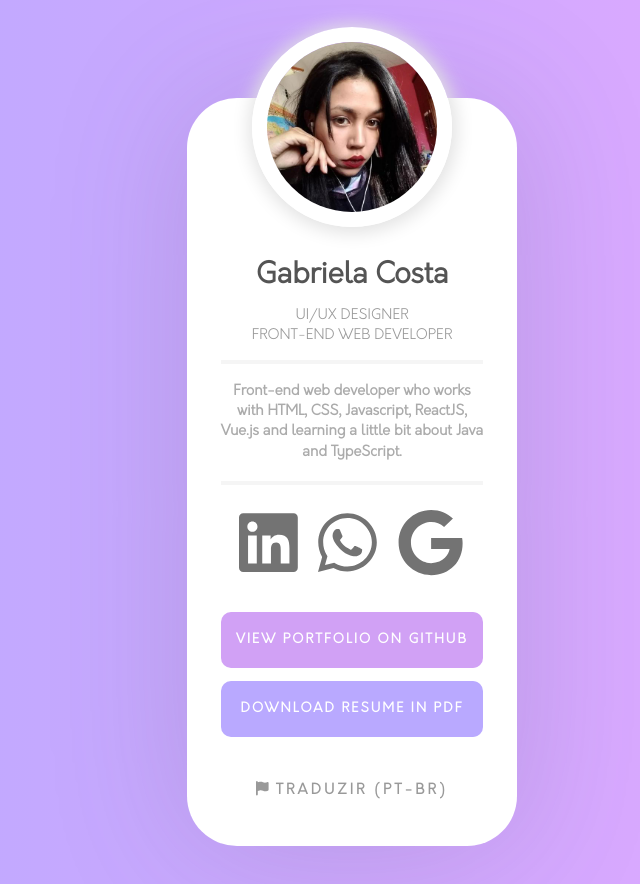
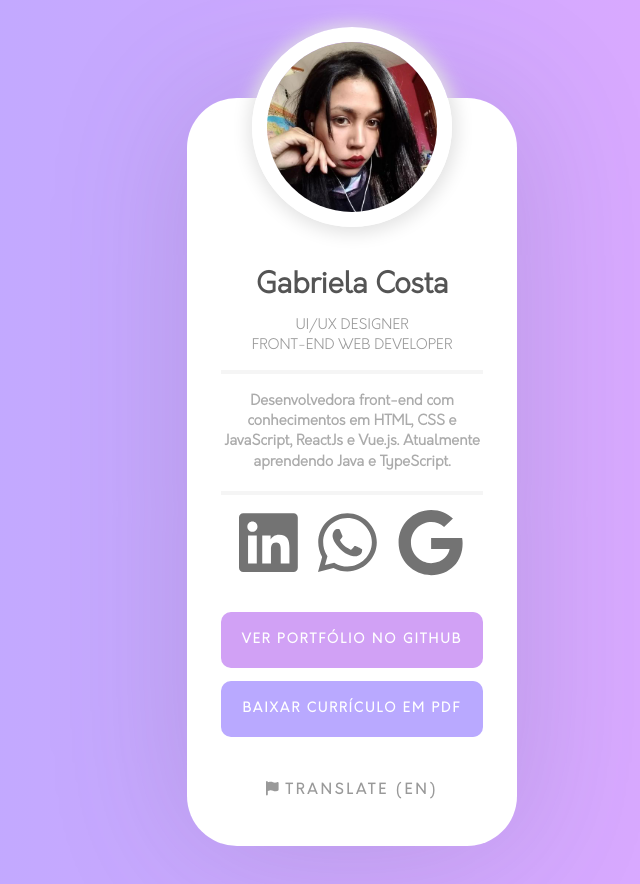
Before and after one commit to gabrielaalvescosta/business-card, a Vue app: page / in a window 1280 px wide. Shown: the whole page, without its empty margins (288-928 px from the left). Built offline with nearby package versions, Linux system fonts and the light colour scheme.

Commit message:
Fix bio component

```diff
--- a/src/App.vue
+++ b/src/App.vue
@@ -1,17 +1,20 @@
 <template>
   <div class="container">
+    <Loading />
   <Card/>
   </div>
 </template>
 
 <script>
 import Card from './components/Card';
+import Loading from './components/Loading';
 
 export default {
   name: 'App',
   components: {
     Card,
-  }
+    Loading,
+  },
 }
 </script>
 
--- a/src/components/Buttons.vue
+++ b/src/components/Buttons.vue
@@ -1,40 +1,93 @@
 <template>
-        <div v-if="portugues" class="body__profile__button-area">
+<div id="demo">
+        <div v-if="portugues" class="body__profile__button-area" id="pt-br">
+          <transition name="fade" v-on:enter="enter">
+                <Portuguese />
+                 </transition>
+                <Social />
                 <button class="body__profile__button github"><a href="https://www.github.com/gabrielaalvescosta">Ver portfólio no GitHub</a></button>
                 <button class="body__profile__button cv"><a v-bind:href="curriculo">Baixar Currículo em PDF</a></button>
+
         </div>
+
         <div v-else class="body__profile__button-area">
-                <button class="body__profile__button github"><a href="https://www.github.com/gabrielaalvescosta">View portfolio on GitHub</a></button>
-                <button class="body__profile__button cv"><a v-bind:href="resume">Download Resume in PDF </a></button>
+          <transition name="fade" v-on:enter="enter">
+                <English/>
+                </transition>
+                <Social />
+                <button class="body__profile__button github botao"><a href="https://www.github.com/gabrielaalvescosta">View portfolio on GitHub</a></button>
+                <button class="body__profile__button cv botao"><a v-bind:href="resume">Download Resume in PDF </a></button>
+
         </div>
         <div class="body__profile__translate">
-                <button @click="translate" v-if="portugues"><fa icon="flag" /> Translate {{ en }}</button>
-                <button @click="translate" v-else><fa icon="flag" /> Traduzir {{ pt }}</button>
+                <button @click="translate" v-if="trans" v-on:click="fadeMe"><fa icon="flag" /> Translate {{ enFlag }}</button>
+                <button @click="translate" v-else v-on:click="fadeMe"><fa icon="flag" /> Traduzir (PT) </button>
+        </div>
         </div>
 </template>
 
 <script>
+import Portuguese from './Portuguese';
+import English from './English';
+import Social from './Social';
+
 export default {
+
     name: "Buttons",
+    el: '#demo',
+    components: {
+      Portuguese,
+      English,
+      Social,
+    },
     data() {
       return {
-        portugues: false,
+        trans: Boolean(true),
+        portugues: Boolean,
         resume: "https://github.com/gabrielaalvescosta/gabrielaalvescosta/raw/main/resumes/gabriela-costa-software-engineer-en.pdf",
         curriculo: "https://github.com/gabrielaalvescosta/gabrielaalvescosta/raw/main/resumes/gabriela-costa-software-engineer-pt-br.pdf",
-        pt: "(PT-BR)",
-        en: "(EN)"
+        ptFLag: "(PT-BR)",
+        enFlag: "(EN)",
+        show: false
       }
     },
     methods: {
       translate() {
-        this.portugues = !this.portugues
-        console.log("clicado")
+        this.portugues = !this.portugues;
+        this.trans = !this.trans
+        console.log("clicado aqui")
+
+      },
+
+      fadeMe: function() {
+          this.show = !this.show;
+      },
+
+      enter: function() {
+          var that = this;
+
+          setTimeout(function() {
+            that.show = false;
+          }, 3000); // hide the message after 3 seconds
       }
-    }
+    },
+
+
 }
 </script>
 
 <style>
+    .img-anim-enter-active, .img-anim-leave-active {
+      transition: transform 0.5s ease, opacity 0.5s ease;
+    }
+    .img-anim-enter, .img-anim-leave-to {
+      transform: translateX(-100px) rotateZ(90deg);
+      opacity: 0;
+    }
+    .anim-img-enter-to, .anim-img-leave {
+      transform: translateX(0px) rotateZ(0deg);
+      opacity: 1;
+    }
 
     .body__profile__button-area {
       top: -40px;
--- a/src/components/Card.vue
+++ b/src/components/Card.vue
@@ -2,26 +2,26 @@
   <div class="body__container">
   <div class="body__profile">
     <Photo/>
-    <Bio/>
-    <Social/>
     <Buttons/>
   </div>
   </div>
 </template>
 
 <script>
-import Social from './Social';
+
 import Photo from './Photo';
-import Bio from './Bio';
 import Buttons from './Buttons';
 
 export default {
   name: 'Card',
   components: {
     Photo,
-    Social,
     Buttons,
-    Bio
+  },
+  methods: {
+    translateBio() {
+      console.log("muda bio")
+    }
   }
 }
 </script>
@@ -29,7 +29,7 @@ export default {
 <style>
 
     .body__container {
-
+        margin: 0 auto;
         display: flex;
         justify-content: center;
         align-items: center;
--- /dev/null
+++ b/src/components/English.vue
@@ -0,0 +1,62 @@
+<template>
+
+          <div class="body__profile__title">
+          <h1>Gabriela Costa</h1>
+          <h2>UI/UX designer</h2>
+          <h2>Front-end Web Developer</h2>
+          <div class="body__profile__bio-en">{{ bioEn }}
+          </div>
+          </div>
+
+</template>
+
+<script>
+
+export default {
+    name: "English",
+    data: () => ({
+
+      bioEn: `Front-end web developer who works with HTML, CSS, Javascript, ReactJS, Vue.js and learning a little bit about Java and TypeScript.`
+
+    }),
+
+}
+</script>
+
+<style>
+      .body__profile__title {
+        top: -20px;
+        position: relative;
+      }
+
+      .body__profile__title h1 {
+        font-size: 1.5em;
+        font-weight: 900;
+        text-align: center;
+        color: rgb(84, 84, 84);
+        margin: 0 0 0.5em 0;
+      }
+
+      .body__profile__title h2 {
+        font-size: 0.75em;
+        color: rgb(153, 153, 153);
+        line-height: 1.391;
+        font-weight: lighter;
+        text-align: center;
+        text-transform: uppercase;
+
+      }
+
+      .body__profile__bio-en {
+        font-size: 0.75em;
+        color: rgb(171, 171, 171);
+        font-weight: 900;
+        line-height: 1.404;
+        text-align: center;
+        margin: 1em 0;
+        padding: 1.25em 0;
+        border-top: 4px solid whitesmoke;
+        border-bottom: 4px solid whitesmoke;
+        transition:all 0.5s ease-in-out;
+      }
+</style>
--- /dev/null
+++ b/src/components/Loading.vue
@@ -0,0 +1,71 @@
+<template>
+  <div class="background" v-if="start">
+    <div class="ring">
+      <div class="lds-ripple">
+        <div></div>
+        <div></div>
+      </div>
+    </div>
+  </div>
+</template>
+
+<script>
+export default {
+  name: 'Loading',
+  props: ['start'],
+}
+</script>
+
+<style>
+.background {
+  width: 100%;
+  height: 100%;
+  background: rgba(207, 171, 255, 0.98);
+  top: 0px;
+  position: fixed;
+  z-index: 10;
+}
+
+.ring {
+    position: absolute;
+    top: 50%;
+    left: 50%;
+    margin: 0 auto;
+    height: 100%;
+}
+
+.lds-ripple {
+  display: inline-block;
+  position: relative;
+  width: 80px;
+  height: 80px;
+}
+
+.lds-ripple div {
+  position: absolute;
+  border: 4px solid #fff;
+  opacity: 1;
+  border-radius: 50%;
+  animation: lds-ripple 1s cubic-bezier(0, 0.2, 0.8, 1) infinite;
+}
+.lds-ripple div:nth-child(2) {
+  animation-delay: -0.5s;
+}
+
+@keyframes lds-ripple {
+  0% {
+    top: 36px;
+    left: 36px;
+    width: 0;
+    height: 0;
+    opacity: 1;
+  }
+  100% {
+    top: 0px;
+    left: 0px;
+    width: 72px;
+    height: 72px;
+    opacity: 0;
+  }
+}
+</style>
--- a/src/components/Bio.vue
+++ b/src/components/Portuguese.vue
@@ -1,38 +1,35 @@
 <template>
-          <div v-if="portugues" class="body__profile__title">
+
+          <div class="body__profile__title">
           <h1>Gabriela Costa</h1>
           <h2>UI/UX designer</h2>
           <h2>Front-end Web Developer</h2>
-          <div class="body__profile__bio">Desenvolvedora front-end com
-            conhecimentos em HTML, CSS e
-            JavaScript, ReactJs e Vue.js.
-            Atualmente aprendendo Java
-            e TypeScript.
+          <div class="body__profile__bio-pt">
+          {{ bioPt }}
           </div>
           </div>
-         <div v-else class="body__profile__title">
-          <h1>Gabriela Costa</h1>
-          <h2>UI/UX designer</h2>
-          <h2>Front-end Web Developer</h2>
-          <div class="body__profile__bio">Front-end web developer who works with HTML, CSS, Javascript, ReactJS, Vue.js and learning a little bit about Java and TypeScript.
-          </div>
-          </div>
+
 </template>
 
 <script>
 export default {
-    name: "Bio",
-    data() {
-      return {
-        portugues: false
-      }
-    }
+    name: "Portuguese",
+    data: () => ({
+
+        bioPt: `Desenvolvedora front-end com
+            conhecimentos em HTML, CSS e
+            JavaScript, ReactJs e Vue.js.
+            Atualmente aprendendo Java
+            e TypeScript.`,
+
+    }),
+
 }
 </script>
 
 <style>
       .body__profile__title {
-        top: -70px;
+        top: -20px;
         position: relative;
       }
 
@@ -54,7 +51,7 @@ export default {
 
       }
 
-      .body__profile__bio {
+      .body__profile__bio-pt {
         font-size: 0.75em;
         color: rgb(171, 171, 171);
         font-weight: 900;
@@ -64,5 +61,10 @@ export default {
         padding: 1.25em 0;
         border-top: 4px solid whitesmoke;
         border-bottom: 4px solid whitesmoke;
+        transition: all 0.5s ease-in-out;
+      }
+
+      .body__profile__bio-pt:hover{
+        transition: all 0.5s ease-in-out;
       }
 </style>
--- a/src/components/Social.vue
+++ b/src/components/Social.vue
@@ -19,7 +19,7 @@ export default {
         .body__profile__icons {
             font-size: 3.5em;
             letter-spacing: 0.40em;
-            top: -60px;
+            top: -20px;
             color: #737373;
             position: relative;
         }
```
